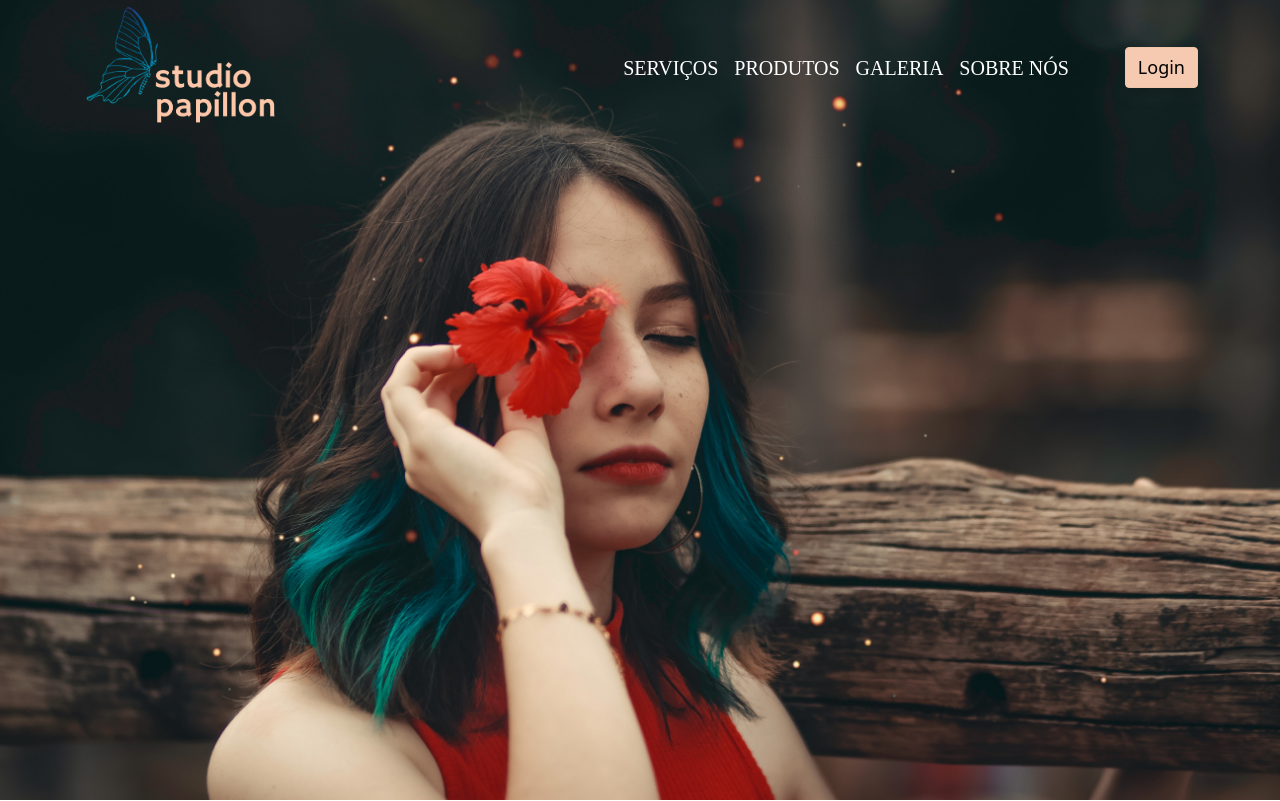
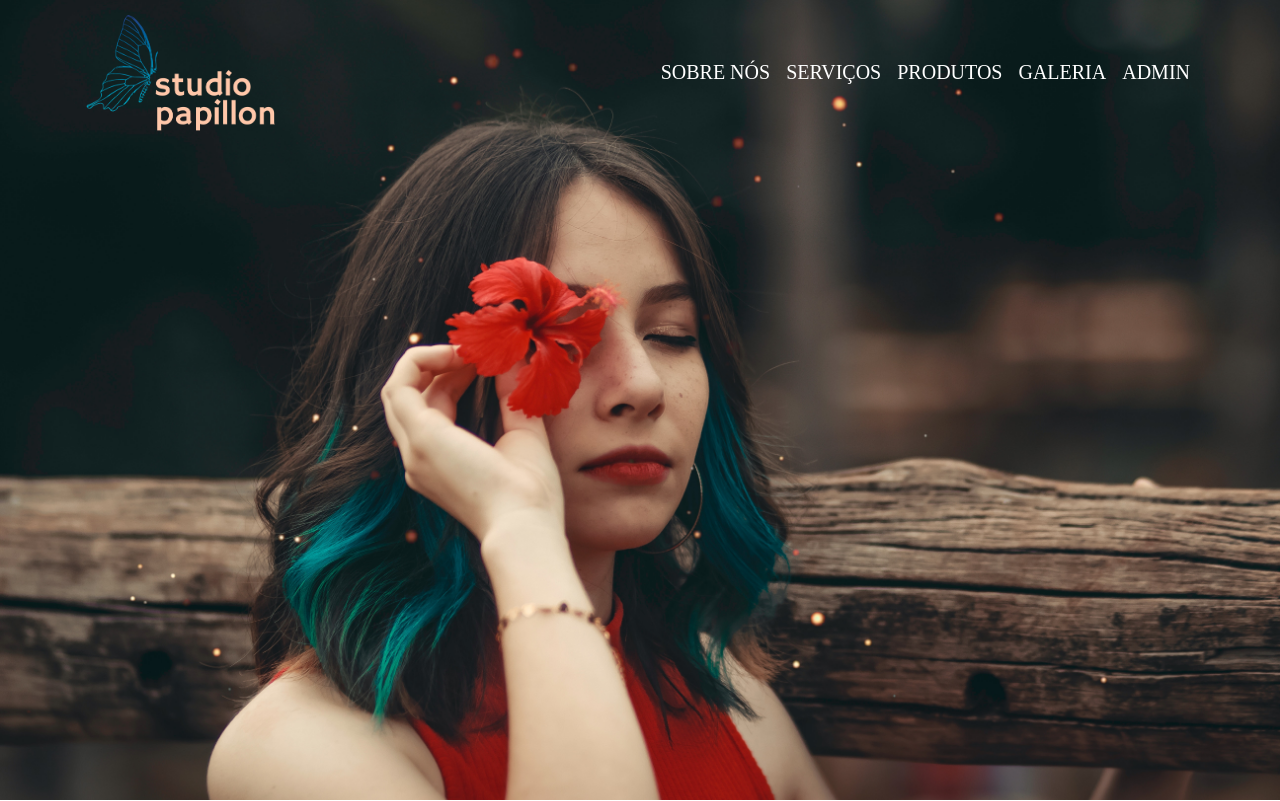
Before and after one commit to lean-dro/projetoSalao, a PHP site: page / in a window 1280 px wide. Shown: the top 801 px of the page. Run offline with PHP 8.4, Linux system fonts and the light colour scheme; some libraries are stand-ins or nearby versions.

Commit message:
Melhoras no Design e na nav

```diff
--- a/css/nav.css
+++ b/css/nav.css
@@ -2,16 +2,15 @@
     font-family: Century Gothic;
     font-weight: 500;
     font-size: 20px;
+    color: white;
 }
 
 .navbar-dark .navbar-nav .nav-link:hover {
-    color: #03989e;
-    font-size: 20px;
-    font-weight: 650;
+    font-weight: 600;
 }
 
 .logoNav{
-    margin-top: -3%;
+    margin-top: 1%;
 }
 
 .btn-outline-light {
@@ -38,6 +37,8 @@
     transition: all;
 }
 
+
+
 @media only screen and (max-width:980px) {
     .navbar-nav{
         text-align: center;
@@ -48,3 +49,26 @@
         align-items: center;
     }
 }
+/* Créditos: https://www.30secondsofcode.org/css/s/hover-underline-animation */
+.hover-underline-animation {
+    display: inline-block;
+    position: relative;
+    color: #0087ca;
+  }
+
+  .hover-underline-animation:after {
+    content: '';
+    position: absolute;
+    width: 100%;
+    transform: scaleX(0);
+    height: 2px;
+    bottom: 0;
+    left: 0;
+    background-color: #03989E;
+    transform-origin: bottom center;
+    transition: transform 0.35s ease-out;
+  }
+
+  .hover-underline-animation:hover:after {
+    transform: scaleX(1);
+  }
--- a/css/style.css
+++ b/css/style.css
@@ -5,6 +5,32 @@
 .bg-rosa  {
     background-color: #f6cab0!important;
 }
+
+/* css do conteudo */
+
+.container-conteudo {
+    width: 80%;
+    padding-left: 15px;
+    padding-right: 15px;
+    margin-right: auto;
+    margin-left: auto;
+}
+
+.row {
+    display: flex;
+    flex-wrap: wrap;
+    margin-right: 0px;
+    margin-left: 0px;
+    text-align: center;
+}
+
+.titulos-conteudo{
+    font-family: Century-Gothic;
+    font-size: 40px;
+    margin-right: 0;
+}
+
+/* ---- */
 
 /* css dos forms */
 
@@ -52,10 +78,12 @@
     border-color: #9EBD75;
     transition: 0.8s;
 }
-/* conteudo */
 
 
-/* roxo 2b0e64 */
-/* verde 03989e */
-/* rosa f6cab0 */
-/* verde #9EBD75 */
+/* paleta de cores
+
+roxo: #2B0E64
+azul: #03989E
+laranja: #F1C5A9
+
+*/
--- a/index.php
+++ b/index.php
@@ -1,5 +1,6 @@
 <!DOCTYPE html>
 <html lang="pt-br">
+
 <head>
     <meta charset="UTF-8">
     <meta http-equiv="X-UA-Compatible" content="IE=edge">
@@ -15,12 +16,13 @@
             background-image: url('images/bgHome.jpg');
             background-size: cover;
         }
+
         .parallax {
             /* The image used */
             background-image: url('../images/pallx.jpg');
 
             /* Full height */
-            height: 200%!important;
+            height: 200% !important;
 
             /* Create the parallax scrolling effect */
             background-attachment: fixed;
@@ -31,6 +33,7 @@
     </style>
     <title>Home - Studio Papillon | Salão de Beleza</title>
 </head>
+
 <body>
 
     <nav class="navbar navbar-expand-lg navbar-dark p-md-1 fixed-top ">
@@ -43,37 +46,38 @@
             <div class="collapse navbar-collapse" id="navbarSupportedContent">
                 <div class="mx-auto"></div>
                 <ul class="navbar-nav">
-                        <li class="nav-item"><a class="nav-link" href="#Servicos">SERVIÇOS</a></li>
-                        <li class="nav-item"><a class="nav-link" href="#Produtos">PRODUTOS</a></li>
-                        <li class="nav-item"><a class="nav-link" href="#Galeria">GALERIA</a></li>
-                        <li class="nav-item me-md-0 me-lg-5"><a class="nav-link" href="#Sobre">SOBRE NÓS</a></li>
+                    <li class="nav-item hover-underline-animation"><a class="nav-link" href="#Servicos">SOBRE NÓS</a></li>
+                    <li class="nav-item hover-underline-animation"><a class="nav-link" href="#Produtos">SERVIÇOS</a></li>
+                    <li class="nav-item hover-underline-animation"><a class="nav-link" href="#Galeria">PRODUTOS</a></li>
+                    <li class="nav-item hover-underline-animation"><a class="nav-link" href="#Sobre">GALERIA</a></li>
+                    <li class="nav-item hover-underline-animation"><a class="nav-link" href="login.php">ADMIN</a></li>
                 </ul>
-                    <div class="botaoNavLogin"><a href="login.php"><button class="btn btn-outline-light shadow col-md-12">Login</button></a></div>
             </div>
         </div>
     </nav>
 
     <div class="banner-image w-100 vh-100 d-flex justify-content-center align-items-center"></div>
-        <div class="container-sm"><hr class="featurette-divider" style="margin: 3rem 0;"></div>
+
+    <div class="container-conteudo">
+        <div class="row featurette">
+            <div class="col-lg-6 col-md-12" style="padding-top: 100px;">
+                <!-- pequeno traço -->
+                <div style="width: 140px; height: 3px; background: #03989E; border-radius: 35px;"></div>
+                <h2 id="titulos-conteudo" id="Sobre">SOBRE NÓS</h2>
+                <p class="fs-4 text-center textCont">Um salão planejado para oferecer todos os serviços
+                    voltados à beleza e estética, feminina e masculina.</p>
+            </div>
+            <div class="col-lg-6 col-md-12" style="padding-top: 40px;">
+                <img src="images/sobre-salao2.png" width="600px">
+            </div>
+        </div>
+
+        <div class="container-sm">
+            <hr class="featurette-divider" style="margin: 3rem 0;">
+        </div>
 
         <div class="container">
             <div class="row">
-                    <div class="lead col-lg-6 col-md-12">
-                        <h2 id="Servicos" class="text-center">Serviços</h2>
-                        <p class="fs-4 text-center textCont">Nós oferecemos serviços com foco na beleza e estética capilar. Por aqui você encontra diversos serviços, como: hidratação, corte, pintura, botox, progressiva, escova, penteados, luzes,  relaxamento, cauterização, entre outros! </p>
-                    </div>
-                    <div class="col-lg-6 col-md-12">
-                        <img class="imgCont img-fluid mx-auto d-block" src="images/servicos1.jpg" width="100%" alt="">
-                    </div>
-                </div>
-            </div>
-
-            <div class="container-sm"><hr class="featurette-divider" style="margin: 3rem 0;"></div>
-
-            <div class="container">
-
-                <div class="row">
-
                 <div class="col-lg-6 col-md-12">
                     <h2 id="Produtos" class="text-center">Produtos</h2>
                     <p class="fs-4 text center textCont">Produtos que podém esta presente no nosso salão: Shampoo, Condicionador, Mascaras de tratamento, Finalizador, Creme para pentear, Tintas e materiais para pintura de cabelo e Produtos para frizz! </p>
@@ -85,13 +89,16 @@
             </div>
         </div>
 
-            <div class="container-sm"><hr class="featurette-divider" style="margin: 3rem 0;"></div>
+        <div class="container-sm">
+            <hr class="featurette-divider" style="margin: 3rem 0;">
+        </div>
 
         <div class="container">
 
             <h2 id="Galeria" class="text-center">Galeria</h2>
             <h3 class="text-center">Confira nossa galeria!</h3>
 
+        </div>
     </div>
 
 
@@ -100,4 +107,5 @@
     <script type="text/javascript" src="js/script.js">
     </script>
 </body>
+
 </html>
```
Lines whose indentation alone changed are shown as unchanged.
